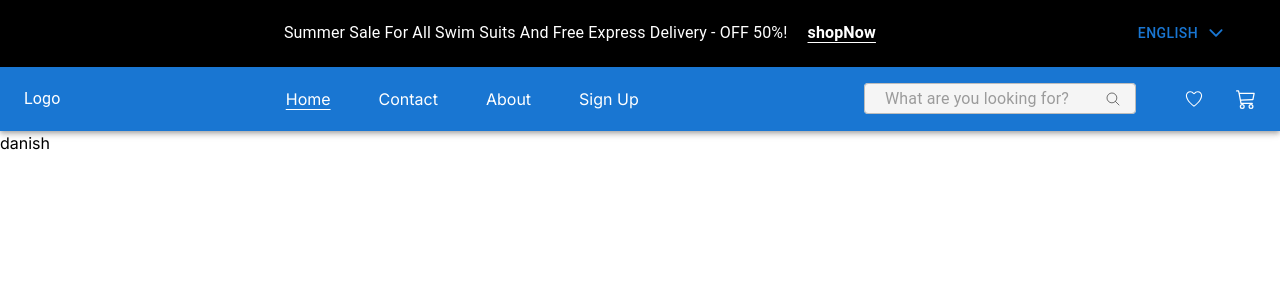
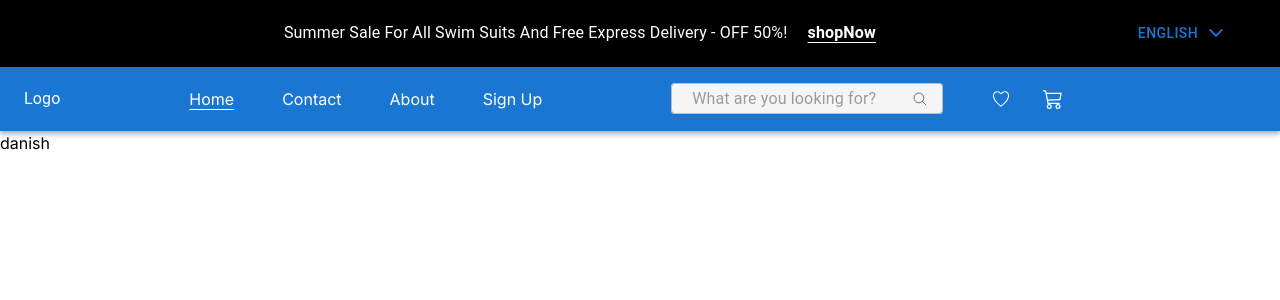
Before and after one commit to Danish-khan93/online-shoping, a Next.js app: page / in a window 1280 px wide. Shown: the top 300 px of the page. Built offline with nearby package versions, Linux system fonts and the light colour scheme.

Commit message:
making drawer for header

```diff
--- a/src/component/Navbar.tsx
+++ b/src/component/Navbar.tsx
@@ -8,7 +8,8 @@ import { NAVLINKSTYPE } from "@/types/navtypes";
 import { SearchField } from "./";
 import clsx from "clsx";
 import { usePathname } from "next/navigation";
-import { DropDownMenu } from "./";
+
+import { HeaderDrawer } from "./";
 import Link from "next/link";
 const Navbar = () => {
   const pathName = usePathname();
@@ -47,7 +48,9 @@ const Navbar = () => {
             </Link>
           </Box>
         </Box>
-
+        <Box>
+          <HeaderDrawer />
+        </Box>
       </Toolbar>
     </AppBar>
   );
--- /dev/null
+++ b/src/component/commonComp/HeaderDrawer.tsx
@@ -0,0 +1,34 @@
+import * as React from "react";
+import Box from "@mui/material/Box";
+import Drawer from "@mui/material/Drawer";
+import Button from "@mui/material/Button";
+// import List from "@mui/material/List";
+// import Divider from "@mui/material/Divider";
+// import ListItem from "@mui/material/ListItem";
+// import ListItemButton from "@mui/material/ListItemButton";
+// import ListItemIcon from "@mui/material/ListItemIcon";
+// import ListItemText from "@mui/material/ListItemText";
+import { GiHamburgerMenu } from "react-icons/gi";
+
+export default function HeaderDrawer() {
+  const [open, setOpen] = React.useState(false);
+
+  const toggleDrawer = (newOpen: boolean) => () => {
+    setOpen(newOpen);
+  };
+
+  const DrawerList = (
+    <Box sx={{ width: 250 }} role="presentation" onClick={toggleDrawer(false)}>
+      danish
+    </Box>
+  );
+
+  return (
+    <div>
+      <Button onClick={toggleDrawer(true)}><GiHamburgerMenu /></Button>
+      <Drawer open={open} onClose={toggleDrawer(false)}>
+        {DrawerList}
+      </Drawer>
+    </div>
+  );
+}
--- a/src/component/index.ts
+++ b/src/component/index.ts
@@ -2,4 +2,5 @@ import Header from "./Header";
 import DropDownMenu from "./commonComp/DropDownMenu";
 import Navbar from "./Navbar";
 import SearchField from "./SearchField";
-export { Header, DropDownMenu ,Navbar,SearchField};
+import HeaderDrawer from "./commonComp/HeaderDrawer";
+export { Header, DropDownMenu ,Navbar,SearchField ,HeaderDrawer};
```
